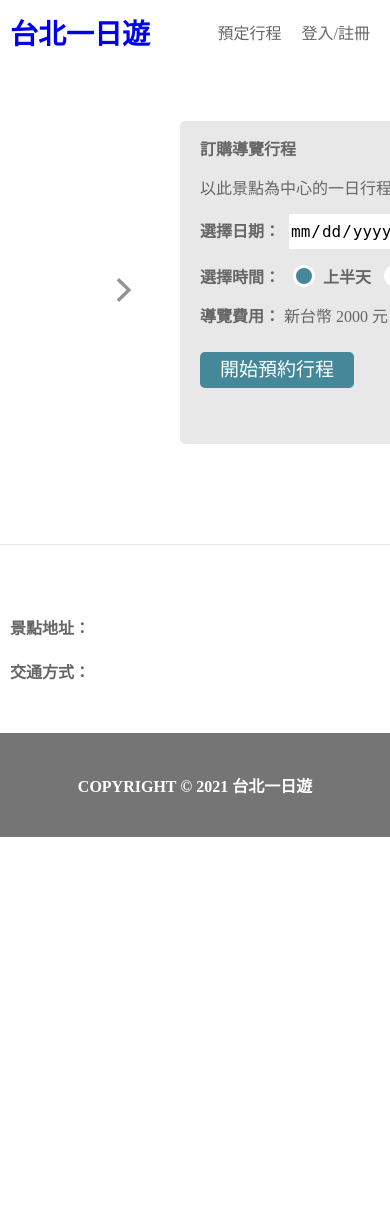
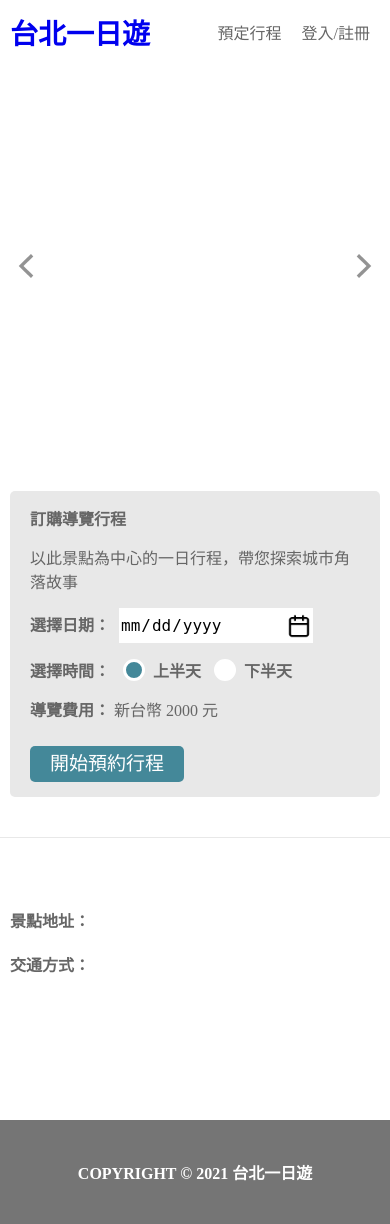
Before and after one commit to KJeiii/WeHelp-Stage-2, a Python web app: template taipei-day-trip/templates/attraction.html in a window 390 px wide; the page is wider, and only the part inside the window is pictured. Before the commit the page ends 837 px from the top of that part, so only its background shows below. Run offline with Jinja, Linux system fonts and the light colour scheme; the template is opened without the code that fills it, so the values that code supplies are empty.

Commit message:
complete all RWD

```diff
--- a/taipei-day-trip/static/attraction_javascript.js
+++ b/taipei-day-trip/static/attraction_javascript.js
@@ -4,6 +4,7 @@ listOfURL = attractionURL.split("/"),
 lenOfList = listOfURL.length,
 fetchURL = `/api/attraction/${listOfURL[lenOfList-1]}`;
 
+// create global varibles to record images amount and dot status
 var//
 imagesAmount,
 dotmonitered = 0;
@@ -39,8 +40,9 @@ const loadPage = async () => {
     console.log(`imagesAmount: ${imagesAmount}`);
 
     images.forEach(image => {
-        let imageItem = document.createElement("img");
-        imageItem.setAttribute("src", image);
+        let imageItem = document.createElement("div");
+        imageItem.setAttribute("class", "attraction-imgGallery-item");
+        imageItem.style.backgroundImage = `url(${image})`;
         imgGalleryElements.appendChild(imageItem);
 
         let//
@@ -51,6 +53,7 @@ const loadPage = async () => {
         dotsContainer.appendChild(dots);
     });
 
+    // replace first white dot with black dot
     let firstDot = document.querySelectorAll(".attraction-imgGallery-dotsContainer img")[0];
     firstDot.setAttribute("src", "../static/image/attraction-dot-black.svg");
 
@@ -117,8 +120,6 @@ const moveLeft = () => {
         dots[dotmonitered].setAttribute("src", "../static/image/attraction-dot-white.svg");
         dots[dotmonitered - 1].setAttribute("src", "../static/image/attraction-dot-black.svg");
         dotmonitered -= 1;
-        console.log(dotmonitered);
-
     }
 };
 
@@ -140,6 +141,5 @@ const moveRight = () => {
         dots[dotmonitered].setAttribute("src", "../static/image/attraction-dot-white.svg");
         dots[dotmonitered + 1].setAttribute("src", "../static/image/attraction-dot-black.svg");
         dotmonitered += 1;
-        console.log(dotmonitered);
     }
 };
--- a/taipei-day-trip/static/attraction_style.css
+++ b/taipei-day-trip/static/attraction_style.css
@@ -80,7 +80,6 @@ body {
     color:#666666;
     height: 443px;
     border-bottom: 1px solid #e8e8e8;
-
 }
 
 .attraction-booking-imgGallery {
@@ -98,10 +97,19 @@ body {
     scroll-behavior: smooth;
 }
 
-.attraction-imgGallery-elements img {
+.attraction-imgGallery-item {
+    flex: none;
     width: 100%;
     height: 100%;
+    /* background-image: url(); */
+    background-size: cover;
+    background-position: center;
 }
+
+/* .attraction-imgGallery-elements img {
+    width: 100%;
+    height: 100%;
+} */
 
 .attraction-imgGallery-arrow {
     display: flex;
@@ -117,7 +125,7 @@ body {
     background-image: url(../static/image/attraction-leftArrow.png);
     background-size: cover;
     background-position: center;
-    margin-right: 224px;
+    margin-right: 448px;
     opacity: 70%;
 }
 
@@ -127,7 +135,6 @@ body {
     background-image: url(../static/image/attraction-rightArrow.png);
     background-size: cover;
     background-position: center;
-    margin-left: 224px;
     opacity: 70%;
 }
 
@@ -149,10 +156,6 @@ body {
     margin: 0 15px;
 }
 
-.attraction-booking-menu {
-    text-align: start;
-}
-
 .attraction-booking-name {
     font-size: 24px;
     font-style: normal;
@@ -169,6 +172,7 @@ body {
 
 .attraction-booking-menu {
     background-color: #e8e8e8;
+    text-align: start;
     padding: 15px 20px;
     border-radius: 5px;
 }
@@ -186,6 +190,12 @@ body {
     font-weight: 500;
     margin: 15px 0;
 }
+
+.bottomDiv-container-element {
+    text-decoration: none;
+  }
+
+
 
 /* general style of form */
 .attraction-menu-form label {
@@ -320,3 +330,76 @@ body {
     font-weight: 700;
     color: #FFFFFF;
 }
+
+
+/* RWD for 900px-1200px */
+@media (max-width:1200px) {
+    .attraction-booking {
+        width: 100%;
+    }
+
+    .attraction-booking-imgGallery {
+        flex: none;
+        width: calc( (100% - 60px) / 2 );
+        height: 406px;
+        margin: 0 15px;
+    }
+
+    .attraction-imgGallery-left {
+        margin-right: calc( 95% - 72px );
+    }
+
+    .attraction-booking-schedule {
+        flex: none;
+        width: calc( (100% - 60px) / 2 );
+        margin: 0 15px;
+    }
+
+    .detail {
+        padding: 10px 30px;
+    }
+}
+
+/* RWD for 500px-875px */
+@media (max-width: 875px) {
+    .attraction-menu-form input[type=submit] {
+        margin: 25px 0 18.5px 0;
+    }
+}
+
+/* RWD for 360px-708px */
+@media (max-width: 708px) {
+    .attraction-booking {
+        flex-direction: column;
+        align-items: center;
+        height:fit-content;
+    }
+
+    .attraction-booking-imgGallery {
+        flex: none;
+        width: 100%;
+        height: 350px;
+        margin: 0;
+    }
+
+    .attraction-booking-schedule {
+        flex: none;
+        width: calc(100% - 20px);
+        margin: 20px 0 40px 0;
+    }
+
+    .attraction-booking-menu {
+        background-color: #e8e8e8;
+        padding: 15px 20px;
+        border-radius: 5px;
+    }
+
+    .attraction-menu-form input[type=submit] {
+        margin: 25px 0 0 0;
+    }
+
+    .detail {
+        padding: 10px;
+        margin-bottom: 134px;
+    }
+}
--- a/taipei-day-trip/templates/attraction.html
+++ b/taipei-day-trip/templates/attraction.html
@@ -35,14 +35,10 @@
                 </div>
 
                 <div class="attraction-imgGallery-dotsContainer">
-                    <!-- <img src="../static/image/attraction-dot-black.svg" alt=""> -->
-                    <!-- <img src="../static/image/attraction-dot-white.svg" alt="">
-                    <img src="../static/image/attraction-dot-white.svg" alt=""> -->
+                    <!-- dynamically create dots by JS -->
                 </div>
+            </div>
 
-
-
-            </div>
             <div class="attraction-booking-schedule">
                 <p class="attraction-booking-name"></p>
                 <p class="attraction-booking-CatMRT"></p>
@@ -51,7 +47,7 @@
                     <p class="attraction-booking-intro">以此景點為中心的一日行程，帶您探索城市角落故事</p>
                     <form class="attraction-menu-form" action="">
                         <label for="date">選擇日期：</label>
-                        <input type="date" name="date">
+                        <input type="date" name="date" pattern="d{2}/d{2}/d{4}">
                         <br>
                         <div class="attraction-menu-interval">
                             <label for="interval">選擇時間：</label>
```
